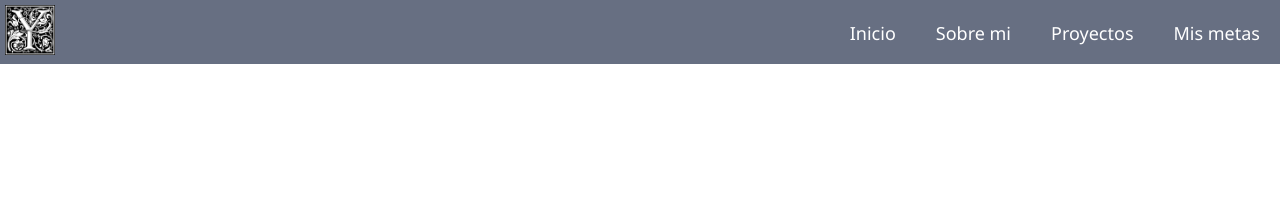
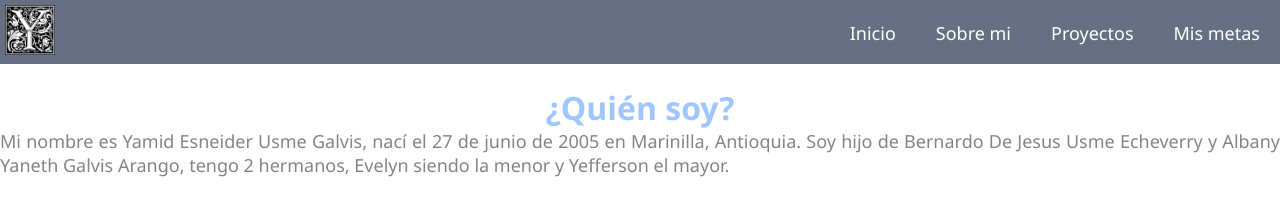
Before and after one commit to UsmeYE/UsmeYE.github.io, a plain HTML site: page index.html in a window 1280 px wide. Drawn offline with Linux system fonts and the light colour scheme.

Commit message:
index.html

```diff
--- a/index.html
+++ b/index.html
@@ -36,5 +36,17 @@
         </div>
     </header>
 
+    <br>
+
+    <h1>¿Quién soy?</h1>
+
+<div>
+
+    <p>Mi nombre es Yamid Esneider Usme Galvis, nací el 27 de junio de 2005 en Marinilla, Antioquia. Soy hijo de Bernardo De Jesus Usme
+         Echeverry y Albany Yaneth Galvis Arango, tengo 2 hermanos, Evelyn siendo la menor y Yefferson el mayor.
+    </p>
+
+</div>
+
 </body>
 </html>
```
